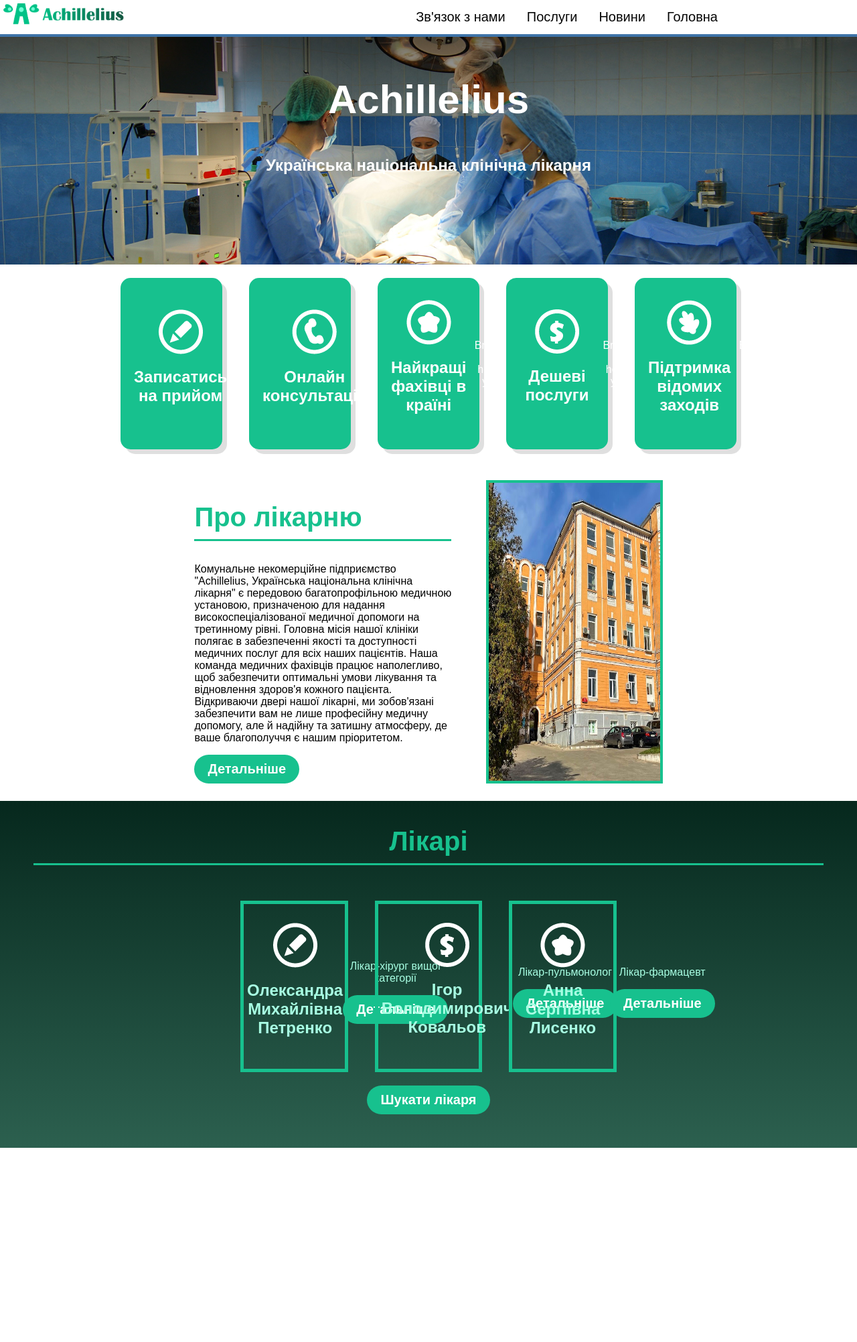
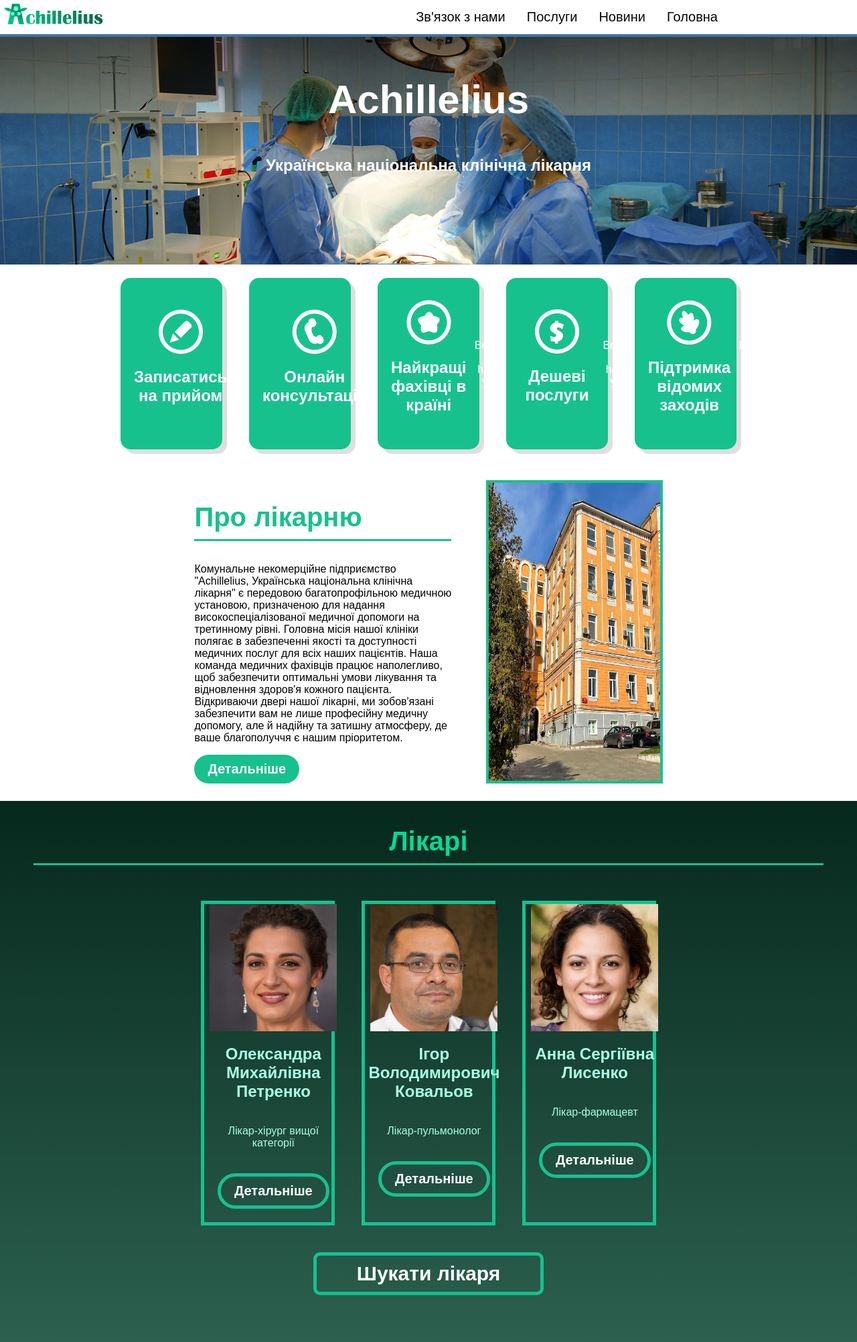
Before and after one commit to forkivan/kyrsova, a PHP site: page / in a window 1280 px wide. Shown: the whole page at 67% size. Before the commit the page ends 1714 px from the top, so only its background shows below. Run offline with PHP 8.4, Linux system fonts and the light colour scheme.

Commit message:
Анімації та блок лікарів

```diff
--- a/Курсова/Styles.css
+++ b/Курсова/Styles.css
@@ -9,6 +9,35 @@
 	padding-top: 5px;
 	text-align: center;
 	background: linear-gradient(to top, #2C604F, #06281D);
+
+	.GreenHeader {
+		color: #00DB99;
+	}
+}
+
+#ButtonSearchDoctor {
+	background: none;
+	color: #fff;
+	border: 5px solid #17C18E;
+	border-radius: 10px;
+	cursor: pointer;
+
+	font-size: 30px;
+	font-weight: bold;
+	font-family: arial;
+
+	padding: 10px 60px;
+	margin: 20px;
+	transition: all 0.3s ease;
+}
+
+#ButtonSearchDoctor:hover {
+	transform: scale(1.1);
+}
+
+.PersonIcon {
+	float: inline-start;
+	width: 100%;
 }
 
 #HospitalIllustration {
@@ -31,10 +60,10 @@
 }
 
 .DoctorsRectangle {
-	width: calc(17% - 40px);
-	height: 20vw;
+	width: calc(30vh - 40px);
+
 	margin: 20px;
-	padding: 5px;
+	padding-top: 0;
 
 	border: 5px solid #17C18E;
 
@@ -44,9 +73,20 @@
 	display: flex;
 	flex-direction: column;
 	flex-wrap: wrap;
-	justify-content: center;
+	justify-content: top;
 	align-items: center;
 	color: #A8FFE3;
+	transition: all 0.3s ease;
+
+	.ButtonMoreInformation {
+		background: none;
+		border: 5px solid #17C18E;
+		margin: 20px;
+	}
+}
+
+.DoctorsRectangle:hover {
+	transform: translateY(-15px);
 }
 
 .Card {
@@ -68,10 +108,15 @@
 	justify-content: center;
 	align-items: center;
 	color: #FFFFFF;
+	transition: all 0.3s ease;
+}
+
+.Card:hover {
+	background-color: #129E74;
 }
 
 #MainLogo {
-	background-image: url('MainPageBackground.jpg');
+	background-image: url('Images/MainPageBackground.jpg');
 	width: 100%;
 	height: 27vw;
 	background-size: cover;
--- a/Курсова/index.html
+++ b/Курсова/index.html
@@ -9,7 +9,7 @@
 	<header>
 		<nav>
 			<ul>
-				<img src="MainIcon.png" alt="Logo icon">
+				<img src="Images/MainIcon.png" alt="Logo icon">
 				<li><a class="ArrowButton" href="#home">Головна</a></li>
 				<li><a class="ArrowButton" href="#news">Новини</a></li>
 				<li><a class="ArrowButton" href="#services">Послуги</a></li>
@@ -28,27 +28,27 @@
 	<section>
 		<div class="CardBlock">
 			<div class="Card">
-				<img src="CardIcon1.png" class="CardIcon" alt="Testing icon">
+				<img src="Images/CardIcon1.png" class="CardIcon" alt="Testing icon">
 				<h2 class = "CardTitle">Записатись на прийом</h2>
 				<p class = "CardText">Broaden the creative horizons of your kids</p>
 			</div>
 			<div class="Card">
-				<img src="CardIcon2.png" class="CardIcon" alt="Testing icon">
+				<img src="Images/CardIcon2.png" class="CardIcon" alt="Testing icon">
 				<h2 class = "CardTitle">Онлайн консультація</h2>
 				<p class = "CardText">Broaden the creative horizons of your kids</p>
 			</div>
 			<div class="Card">
-				<img src="CardIcon3.png" class="CardIcon" alt="Testing icon">
+				<img src="Images/CardIcon3.png" class="CardIcon" alt="Testing icon">
 				<h2 class = "CardTitle">Найкращі фахівці в країні</h2>
 				<p class = "CardText">Broaden the creative horizons of your kids</p>
 			</div>
 			<div class="Card">
-				<img src="CardIcon4.png" class="CardIcon" alt="Testing icon">
+				<img src="Images/CardIcon4.png" class="CardIcon" alt="Testing icon">
 				<h2 class = "CardTitle">Дешеві послуги</h2>
 				<p class = "CardText">Broaden the creative horizons of your kids</p>
 			</div>
 			<div class="Card">
-				<img src="CardIcon5.png" class="CardIcon" alt="Testing icon">
+				<img src="Images/CardIcon5.png" class="CardIcon" alt="Testing icon">
 				<h2 class = "CardTitle">Підтримка відомих заходів</h2>
 				<p class = "CardText">Broaden the creative horizons of your kids</p>
 			</div>
@@ -63,32 +63,32 @@
 			</p>
 			<button class="ButtonMoreInformation">Детальніше</button>
 		</div>
-		<img src="PageIllustration.jpg" id="HospitalIllustration" alt="Hospital illustration">
+		<img src="Images/PageIllustration.jpg" id="HospitalIllustration" alt="Hospital illustration">
 	</section>
 
 	<section id="WorkerSection">
 		<h1 class="GreenHeader">Лікарі</h1>
 		<div class="CardBlock">
 			<div class="DoctorsRectangle">
-				<img src="CardIcon1.png" class="CardIcon" alt="Testing icon">
+				<img src="Images/DemoWomenPerson1.jpg" class="PersonIcon" alt="Testing icon">
 				<h2 class = "CardTitle">Олександра Михайлівна Петренко</h2>
 				<p class = "CardText">Лікар-хірург вищої категорії</p>
 				<button class="ButtonMoreInformation">Детальніше</button>
 			</div>
 			<div class="DoctorsRectangle">
-				<img src="CardIcon4.png" class="CardIcon" alt="Testing icon">
+				<img src="Images/DemoMenPerson1.jpg" class="PersonIcon" alt="Testing icon">
 				<h2 class = "CardTitle">Ігор Володимирович Ковальов</h2>
 				<p class = "CardText">Лікар-пульмонолог</p>
 				<button class="ButtonMoreInformation">Детальніше</button>
 			</div>
 			<div class="DoctorsRectangle">
-				<img src="CardIcon3.png" class="CardIcon" alt="Testing icon">
+				<img src="Images/DemoWomenPerson2.jpg" class="PersonIcon" alt="Testing icon">
 				<h2 class = "CardTitle">Анна Сергіївна Лисенко</h2>
 				<p class = "CardText">Лікар-фармацевт</p>
 				<button class="ButtonMoreInformation">Детальніше</button>
 			</div>
 		</div>
-		<button class="ButtonMoreInformation">Шукати лікаря</button>
+		<button id="ButtonSearchDoctor">Шукати лікаря</button>
 	</section>
 
 </body>
```
Also changed, not shown: Курсова/CardIcon2.png (deleted), Курсова/Images/CardIcon1.png (renamed from Курсова/CardIcon1.png), Курсова/Images/CardIcon2.png (added), Курсова/Images/CardIcon3.png (renamed from Курсова/CardIcon3.png), Курсова/Images/CardIcon4.png (renamed from Курсова/CardIcon4.png), Курсова/Images/CardIcon5.png (renamed from Курсова/CardIcon5.png), Курсова/Images/DemoMenPerson1.jpg (added), Курсова/Images/DemoWomenPerson1.jpg (added), Курсова/Images/DemoWomenPerson2.jpg (added), Курсова/Images/MainIcon.png (added), Курсова/Images/MainPageBackground.jpg (renamed from Курсова/MainPageBackground.jpg), Курсова/Images/PageIllustration.jpg (renamed from Курсова/PageIllustration.jpg), Курсова/MainIcon.png (deleted).
